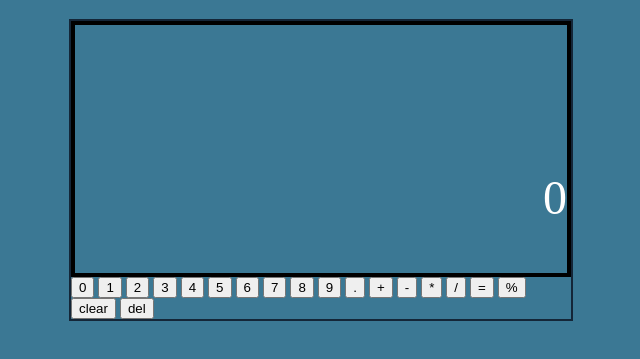
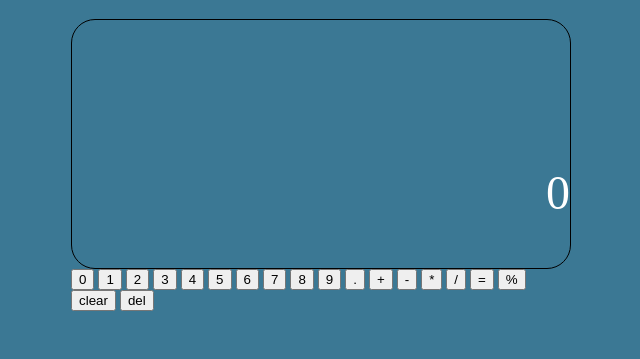
Before and after one commit to blthai/odin-calculator, a plain HTML site: page index.html in a window 1280 px wide. Shown: the part 69-428 px from the top of the page, without its empty margins (319-959 px from the left). Drawn offline with Linux system fonts and the light colour scheme.

Commit message:
remove calculator border and adjust display area border

```diff
--- a/style.css
+++ b/style.css
@@ -11,7 +11,6 @@ h1{
 }
 
 .calculator{
-  border: solid #142638 2px;
   width: 500px;
   display: flex;
   flex-direction: column;
@@ -28,7 +27,8 @@ h1{
   justify-content: flex-end;
   float: right;
   width: 500px;
-  border: black solid 4px;
+  border: black solid 1px;
+  border-radius: 24px;
   height: 200px;
   padding-bottom: 48px;
   font-size: 48px;
```
